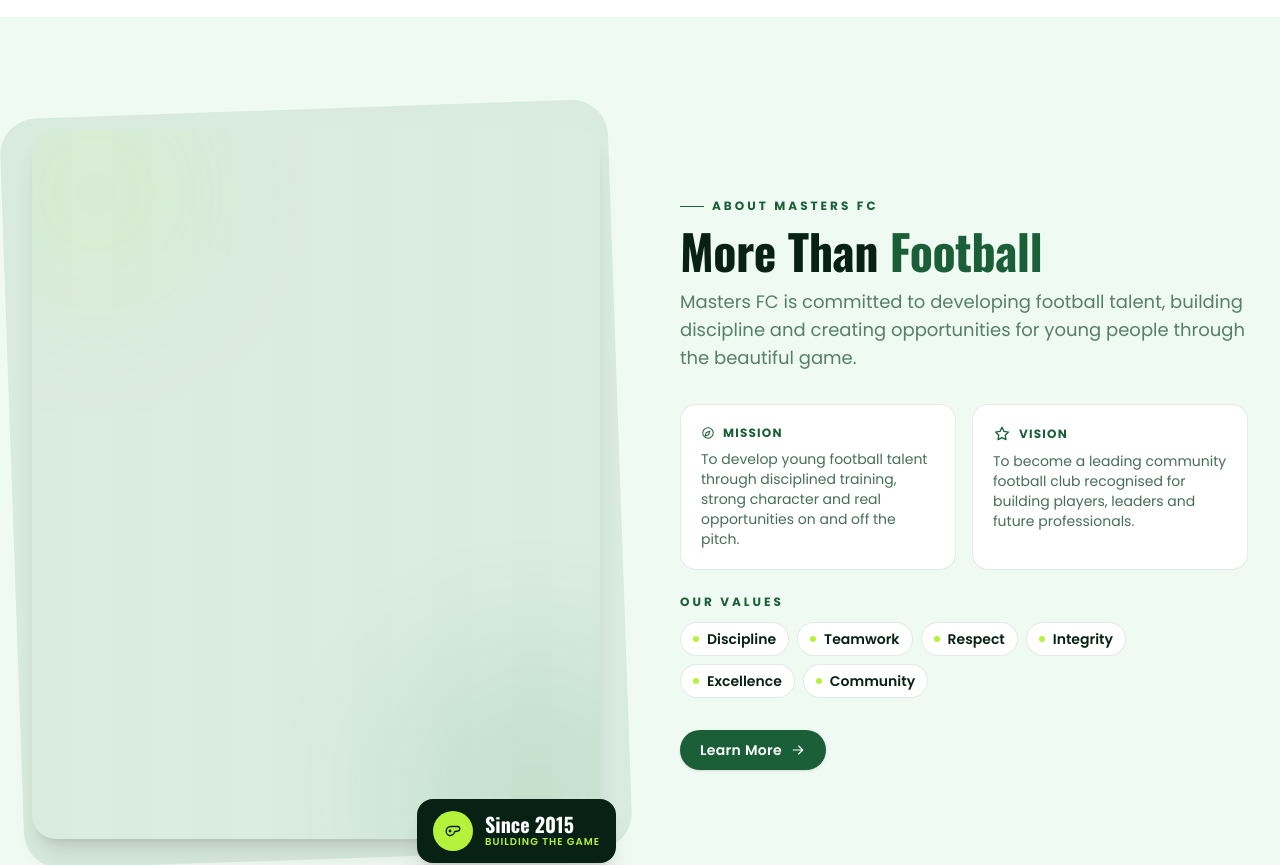
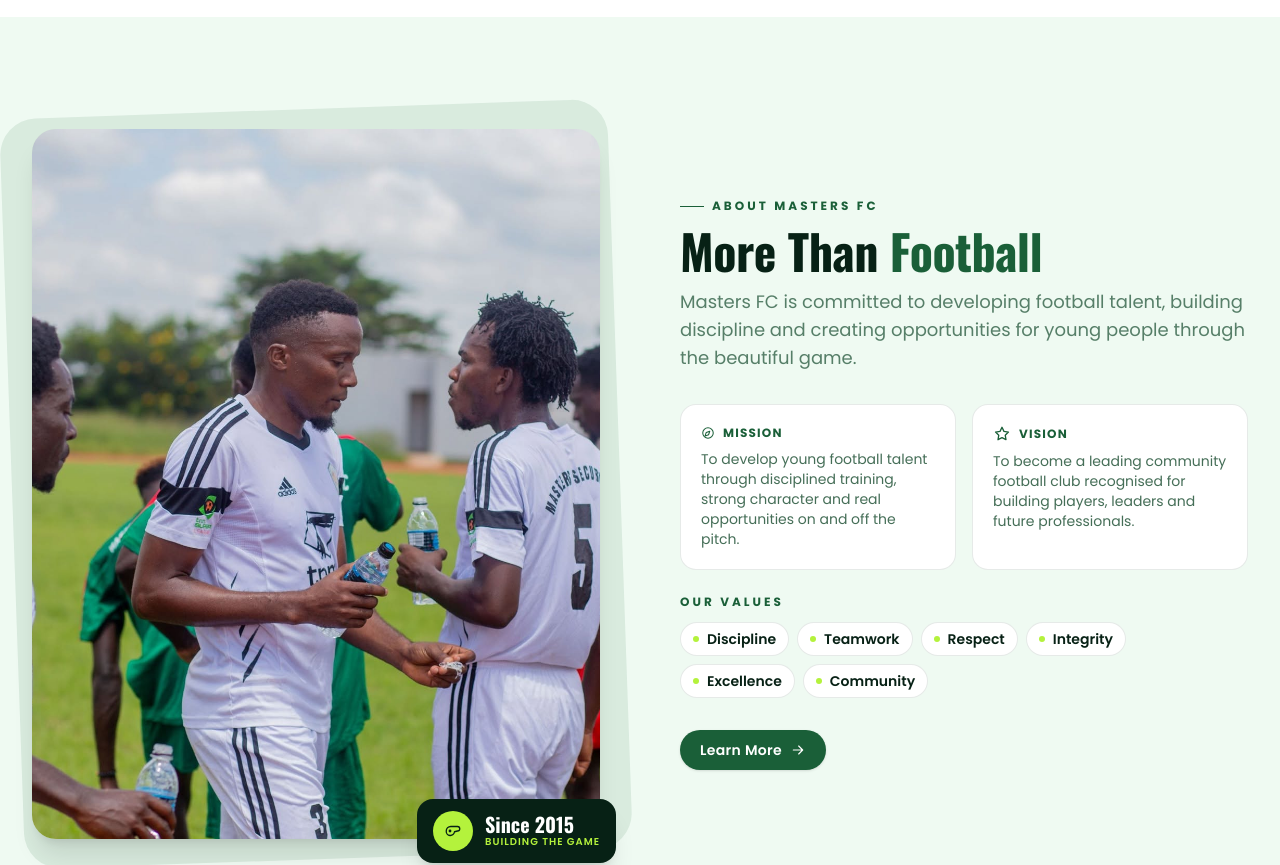
Before and after one commit to horacemw/mastersfc, a React (Vite) app: page / in a window 1280 px wide. Shown: the part 1780-2645 px from the top of the page. Built offline with nearby package versions, Linux system fonts and the light colour scheme.

Commit message:
home: wire underlearnmore image into the About section placeholder

```diff
--- a/src/pages/HomePage.tsx
+++ b/src/pages/HomePage.tsx
@@ -180,6 +180,8 @@ export function HomePage() {
             <div className="absolute -inset-5 bg-pitch-700/10 rounded-[2.25rem] -rotate-2" aria-hidden />
             <ImagePlaceholder
               type="about"
+              src="/assets/underlearnmore.jpg"
+              alt="Masters FC — more than football"
               aspectRatio="4/5"
               rounded="3xl"
               className="relative shadow-xl"
```
Also changed, not shown: public/assets/underlearnmore.jpg (added), 3 other files (tests, documents, lock files or other folders).
